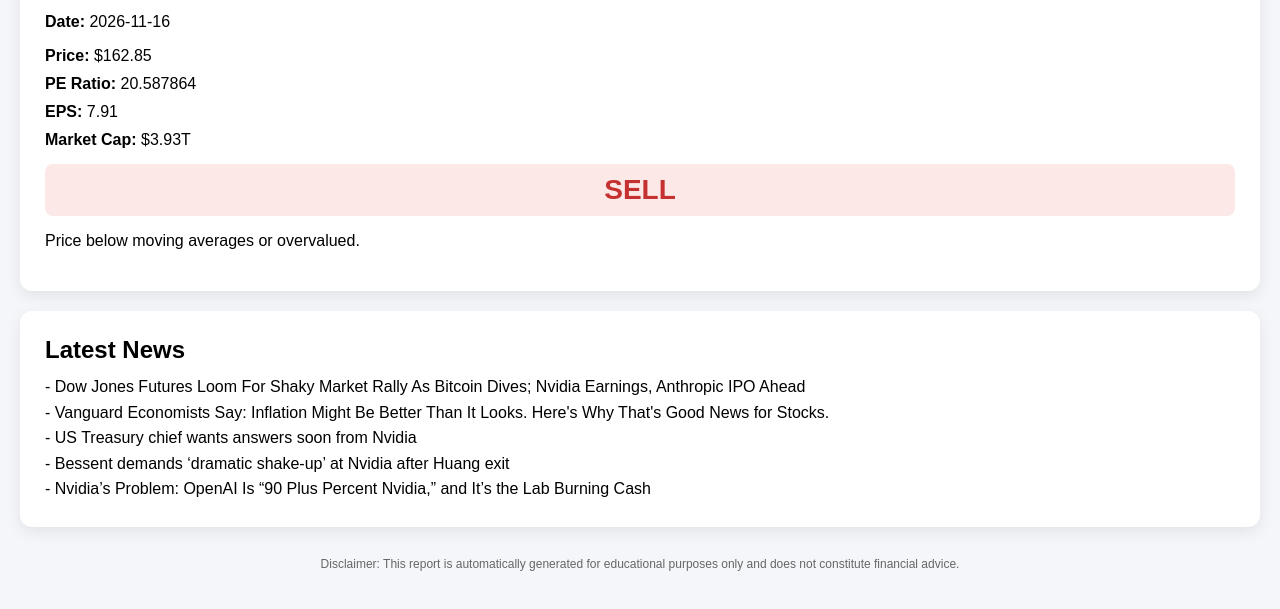
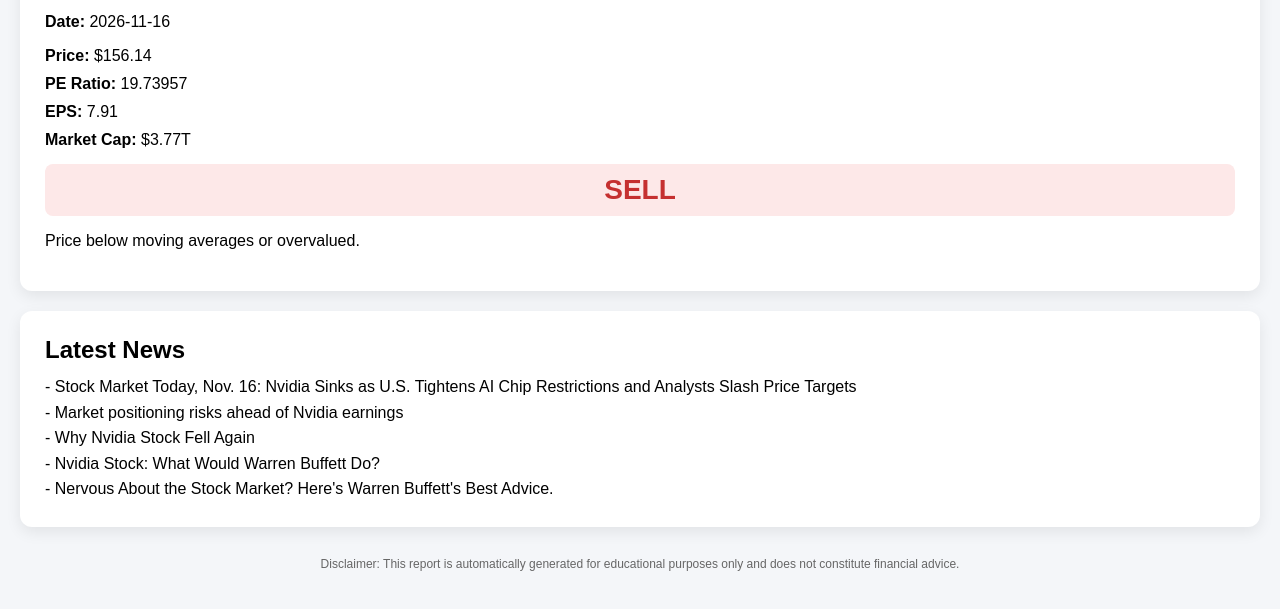
Before and after one commit to peggytao/nvda-daily-report, a plain HTML site: page index.html in a window 1280 px wide. Shown: the part 85-694 px from the top of the page. Drawn offline with Linux system fonts and the light colour scheme.

Commit message:
Daily NVDA update

```diff
--- a/index.html
+++ b/index.html
@@ -23,22 +23,22 @@ h1, h2 { margin:0 0 10px 0; }
 
 <div class="card">
 <h1>NVDA Daily Stock Report</h1>
-<p><strong>Date:</strong> <span id="report-date">2026-11-15</span></p>
-<div class="metric"><strong>Price:</strong> $162.85</div>
-<div class="metric"><strong>PE Ratio:</strong> 20.587864</div>
+<p><strong>Date:</strong> <span id="report-date">2026-11-16</span></p>
+<div class="metric"><strong>Price:</strong> $156.14</div>
+<div class="metric"><strong>PE Ratio:</strong> 19.73957</div>
 <div class="metric"><strong>EPS:</strong> 7.91</div>
-<div class="metric"><strong>Market Cap:</strong> $3.93T</div>
+<div class="metric"><strong>Market Cap:</strong> $3.77T</div>
 <div class="recommendation sell">SELL</div>
 <p>Price below moving averages or overvalued.</p>
 </div>
 
 <div class="card">
 <h2>Latest News</h2>
-<div class="analysis-text">- Dow Jones Futures Loom For Shaky Market Rally As Bitcoin Dives; Nvidia Earnings, Anthropic IPO Ahead
-- Vanguard Economists Say: Inflation Might Be Better Than It Looks. Here's Why That's Good News for Stocks.
-- US Treasury chief wants answers soon from Nvidia
-- Bessent demands ‘dramatic shake-up’ at Nvidia after Huang exit
-- Nvidia’s Problem: OpenAI Is “90 Plus Percent Nvidia,” and It’s the Lab Burning Cash</div>
+<div class="analysis-text">- Stock Market Today, Nov. 16: Nvidia Sinks as U.S. Tightens AI Chip Restrictions and Analysts Slash Price Targets
+- Market positioning risks ahead of Nvidia earnings
+- Why Nvidia Stock Fell Again
+- Nvidia Stock: What Would Warren Buffett Do?
+- Nervous About the Stock Market? Here's Warren Buffett's Best Advice.</div>
 </div>
 
 <div class="footer">
```
Also changed, not shown: report/index.html (+9 -9 lines).
